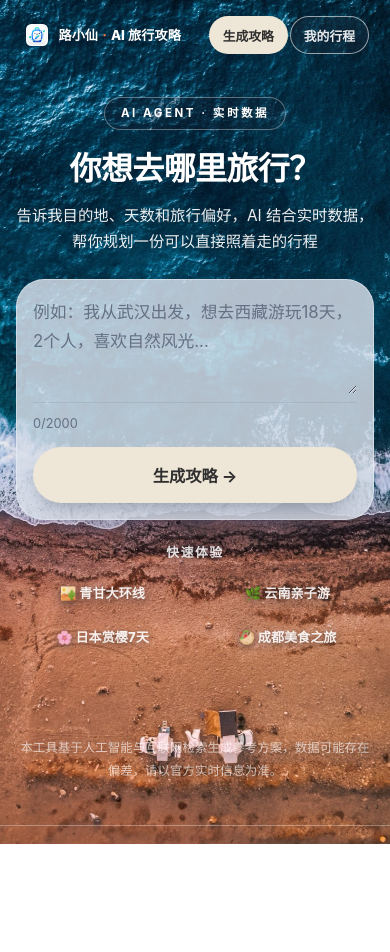
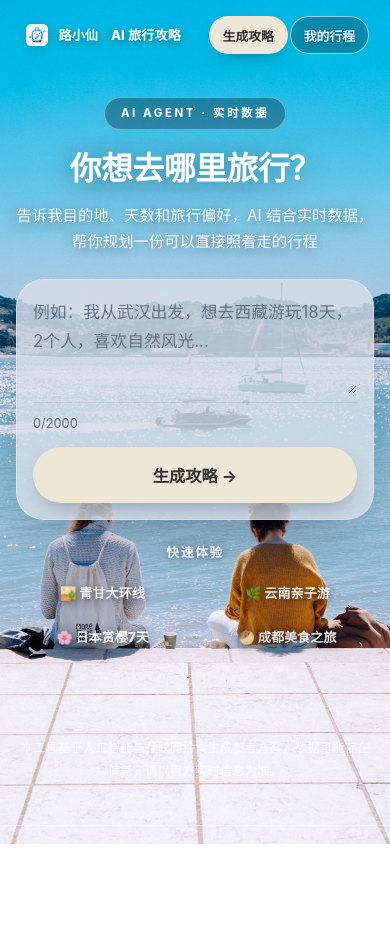
Before and after one commit to shixiong0529/trip, a FastAPI app: page / in a window 390 px wide. Run offline with FastAPI, Linux system fonts and the light colour scheme; some libraries are stand-ins or nearby versions.

Commit message:
Add random mobile background

```diff
--- a/static/background.js
+++ b/static/background.js
@@ -5,9 +5,7 @@
   if (!bgScene) return;
 
   var isMobile = window.matchMedia && window.matchMedia('(max-width: 640px)').matches;
-  if (isMobile) return;
-
   if (Math.random() < 0.5) {
-    bgScene.classList.add('bg-pc-macbook');
+    bgScene.classList.add(isMobile ? 'bg-mobile-alt' : 'bg-pc-macbook');
   }
 })();
--- a/static/index.html
+++ b/static/index.html
@@ -4,7 +4,7 @@
 <meta charset="UTF-8">
 <meta name="viewport" content="width=device-width, initial-scale=1.0, viewport-fit=cover">
 <title>AI 旅行攻略生成器</title>
-<link rel="stylesheet" href="/static/style.css?v=20260711-random-bg">
+<link rel="stylesheet" href="/static/style.css?v=20260712-mobile-random-bg">
 </head>
 <body>
 
@@ -130,7 +130,7 @@
   </div>
 </footer>
 
-<script src="/static/background.js?v=20260711-random-bg"></script>
+<script src="/static/background.js?v=20260712-mobile-random-bg"></script>
 <script src="/static/app.js?v=20260711-concurrency"></script>
 </body>
 </html>
--- a/static/style.css
+++ b/static/style.css
@@ -692,6 +692,9 @@ body {
     background: url('/static/mbbg1-mobile.jpg') center center / cover no-repeat scroll;
     filter: none;
   }
+  .bg-scene.bg-mobile-alt {
+    background-image: url('/static/mbbg2-mobile.jpg');
+  }
 
   /* ---- 悬浮导航：贴合刘海屏，品牌与页签各自呼吸 ---- */
   .app-header {
```
Also changed, not shown: static/mbbg2-mobile.jpg (added), 1 other file.
